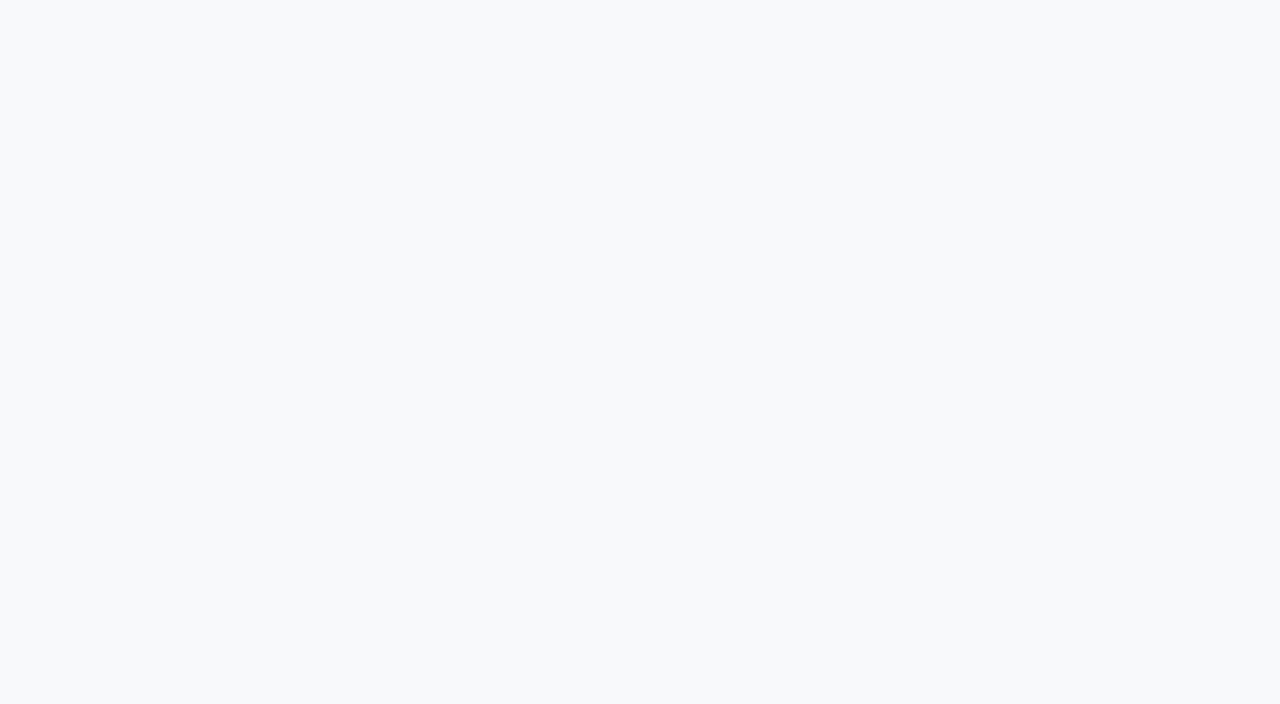
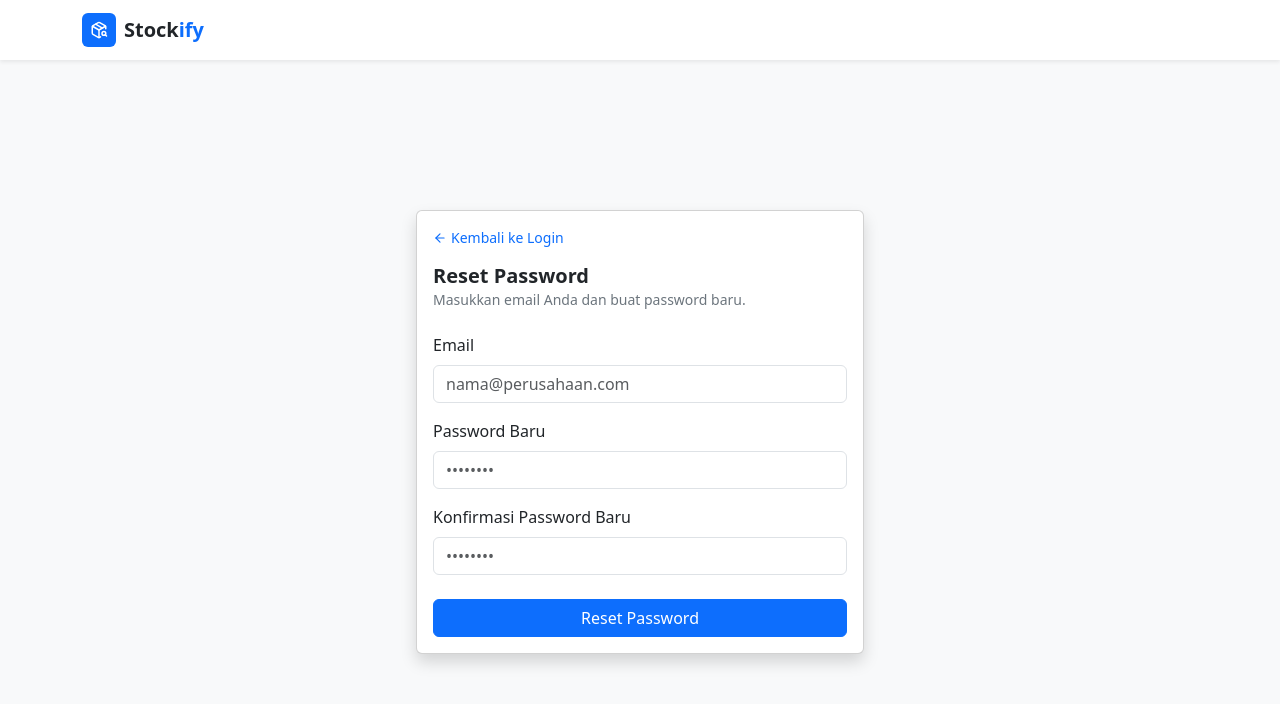
Before and after one commit to MuhamadZaguar/Intventaris-Barang, a React (Vite) app in the folder frontend-app/: page /forgot-password in a window 1280 px wide. Before the commit this address had no page. Shown: the top 704 px of the page. Built offline with nearby package versions, Linux system fonts and the light colour scheme.

Commit message:
Upgrade Feature Lupa Password

```diff
--- /dev/null
+++ b/frontend-app/src/pages/ForgotPassword.jsx
@@ -0,0 +1,92 @@
+import { useState } from 'react';
+import { Link, useNavigate } from 'react-router-dom';
+import { authService } from '../services/api';
+import { Form, Button, Card, Alert, Navbar, Container } from 'react-bootstrap';
+import { PackageSearch, ArrowLeft } from 'lucide-react';
+
+const ForgotPassword = () => {
+  const [email, setEmail] = useState('');
+  const [password, setPassword] = useState('');
+  const [confirmPassword, setConfirmPassword] = useState('');
+  const [error, setError] = useState('');
+  const [success, setSuccess] = useState('');
+  const [loading, setLoading] = useState(false);
+  const navigate = useNavigate();
+
+  const handleSubmit = async (e) => {
+    e.preventDefault();
+    setError('');
+    setSuccess('');
+
+    if (password !== confirmPassword) return setError('Konfirmasi password tidak cocok');
+    if (password.length < 6) return setError('Password minimal 6 karakter');
+
+    setLoading(true);
+    try {
+      await authService.resetPassword({ email, password });
+      setSuccess('Password berhasil diperbarui. Mengalihkan ke halaman login...');
+      setTimeout(() => navigate('/login'), 3000);
+    } catch (err) {
+      setError(err.response?.data?.message || 'Gagal mereset password');
+    } finally {
+      setLoading(false);
+    }
+  };
+
+  return (
+    <div>
+      <Navbar bg="light" className="shadow-sm">
+        <Container>
+          <Navbar.Brand as={Link} to="/" className="d-flex align-items-center text-dark">
+            <div className="bg-primary text-white p-2 rounded me-2 d-flex align-items-center justify-content-center">
+              <PackageSearch size={18} />
+            </div>
+            <span className="fw-bold">Stock<span className="text-primary">ify</span></span>
+          </Navbar.Brand>
+        </Container>
+      </Navbar>
+
+      <div className="d-flex align-items-center justify-content-center" style={{ height: 'calc(100vh - 56px)' }}>
+        <Card className="shadow" style={{ width: '28rem' }}>
+          <Card.Body>
+            <div className="mb-3">
+              <Link to="/login" className="text-decoration-none small d-flex align-items-center gap-1">
+                <ArrowLeft size={14} /> Kembali ke Login
+              </Link>
+            </div>
+            <Card.Title className="fw-bold">Reset Password</Card.Title>
+            <Card.Subtitle className="mb-4 text-muted small">Masukkan email Anda dan buat password baru.</Card.Subtitle>
+
+            {error && <Alert variant="danger" className="small">{error}</Alert>}
+            {success && <Alert variant="success" className="small">{success}</Alert>}
+
+            <Form onSubmit={handleSubmit}>
+              <Form.Group className="mb-3">
+                <Form.Label>Email</Form.Label>
+                <Form.Control type="email" placeholder="nama@perusahaan.com" value={email} onChange={(e) => setEmail(e.target.value)} required />
+              </Form.Group>
+
+              <Form.Group className="mb-3">
+                <Form.Label>Password Baru</Form.Label>
+                <Form.Control type="password" placeholder="••••••••" value={password} onChange={(e) => setPassword(e.target.value)} required />
+              </Form.Group>
+
+              <Form.Group className="mb-4">
+                <Form.Label>Konfirmasi Password Baru</Form.Label>
+                <Form.Control type="password" placeholder="••••••••" value={confirmPassword} onChange={(e) => setConfirmPassword(e.target.value)} required />
+              </Form.Group>
+
+              <div className="d-grid">
+                <Button variant="primary" type="submit" disabled={loading}>
+                  {loading ? 'Memproses...' : 'Reset Password'}
+                </Button>
+              </div>
+            </Form>
+          </Card.Body>
+        </Card>
+      </div>
+    </div>
+  );
+};
+
+export default ForgotPassword;
--- a/frontend-app/src/pages/Login.jsx
+++ b/frontend-app/src/pages/Login.jsx
@@ -100,7 +100,7 @@ const Login = () => {
               <Form.Group className="mb-3" controlId="password">
                 <div className="d-flex justify-content-between">
                   <Form.Label>Password</Form.Label>
-                  <a href="#" className="small">Lupa password?</a>
+                  <Link to="/forgot-password" size="sm" className="small">Lupa password?</Link>
                 </div>
                 <Form.Control type="password" name="password" placeholder="••••••••" value={formData.password} onChange={handleChange} required />
               </Form.Group>
--- a/frontend-app/src/router/AppRouter.jsx
+++ b/frontend-app/src/router/AppRouter.jsx
@@ -6,6 +6,7 @@ import DashboardTransactions from '../pages/DashboardTransactions';
 import DashboardStock from '../pages/DashboardStock';
 import Login from '../pages/Login';
 import Register from '../pages/Register';
+import ForgotPassword from '../pages/ForgotPassword';
 import RequireAuth from '../components/RequireAuth';
 import Barang from '../pages/Barang';
 import BarangMasuk from '../pages/BarangMasuk';
@@ -20,6 +21,7 @@ const AppRouter = () => {
       <Routes>
   {/* Rute Halaman Login */}
   <Route path="/login" element={<Login />} />
+  <Route path="/forgot-password" element={<ForgotPassword />} />
   {/* Rute Halaman Register (case-sensitive) */}
   <Route path="/register" element={<Register />} />
   {/* Toleransi untuk kapitalisasi yang tidak konsisten */}
--- a/frontend-app/src/services/api.js
+++ b/frontend-app/src/services/api.js
@@ -24,6 +24,9 @@ export const authService = {
   },
   register: async (payload) => {
     return await api.post('/auth/register', payload);
+  },
+  resetPassword: async (payload) => {
+    return await api.post('/auth/reset-password', payload);
   }
 };
 
```
